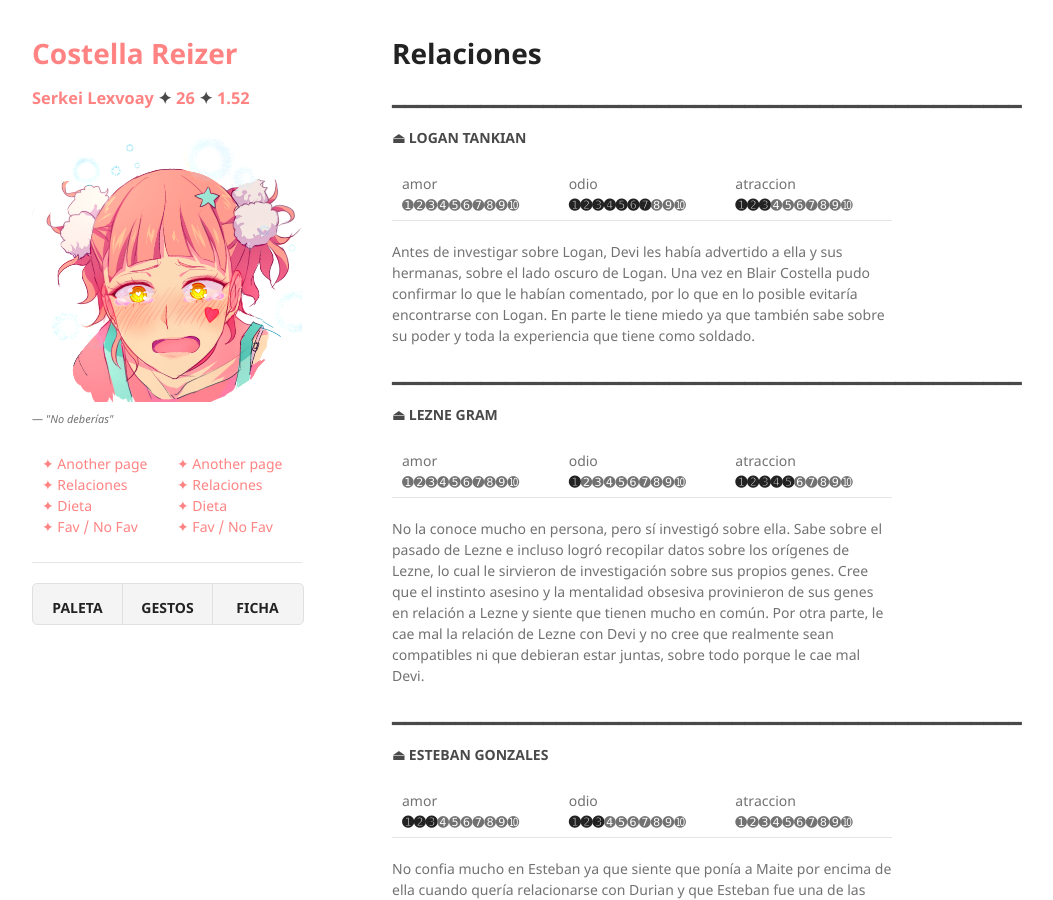
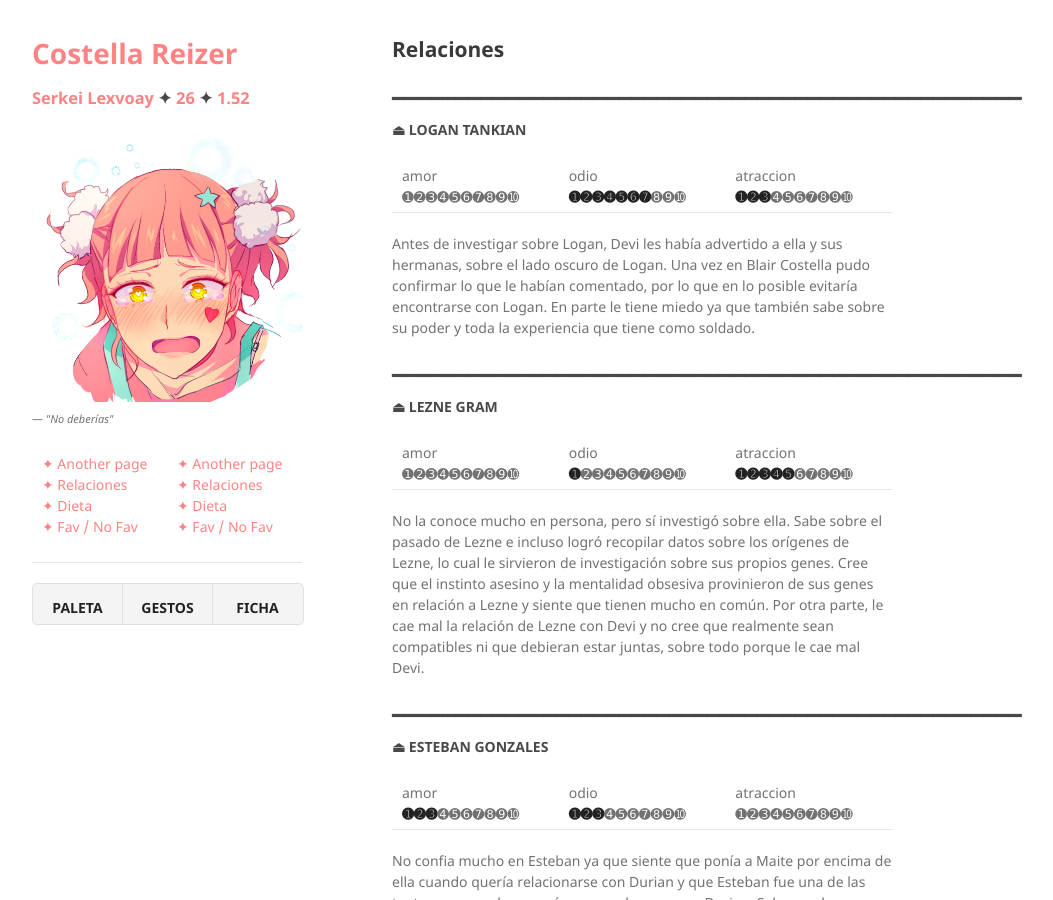
Before and after one commit to BlairSander/costella, a Jekyll site: the page built from relaciones.md, in a window 1280 px wide and 900 px high. Shown: the whole window, without its empty margins (178-1231 px from the left). Built offline with Jekyll 4.4.1, drawn with Linux system fonts in a browser that asks for light colours; our own code applies the rules of GitHub Pages for plain Markdown files.

```diff
--- a/relaciones.md
+++ b/relaciones.md
@@ -1,7 +1,7 @@
 ---
 layout: default
 ---
-# Relaciones
+## Relaciones
 ### ▁▁▁▁▁▁▁▁▁▁▁▁▁▁▁▁▁▁▁▁▁▁▁▁▁▁▁▁▁▁▁▁▁▁▁▁▁▁▁▁▁▁▁▁▁▁▁▁▁▁
 #### ⏏ LOGAN TANKIAN
 
```
